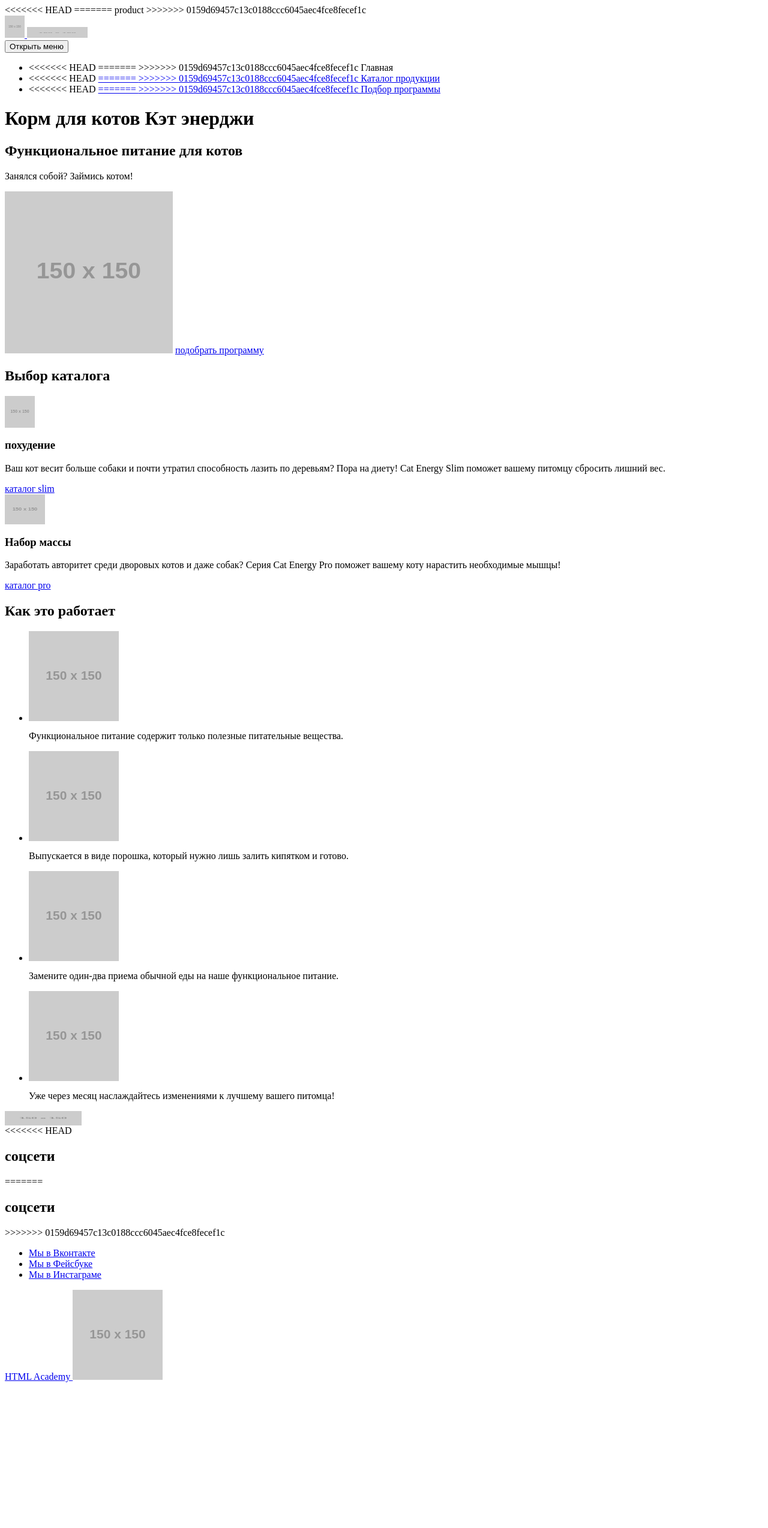
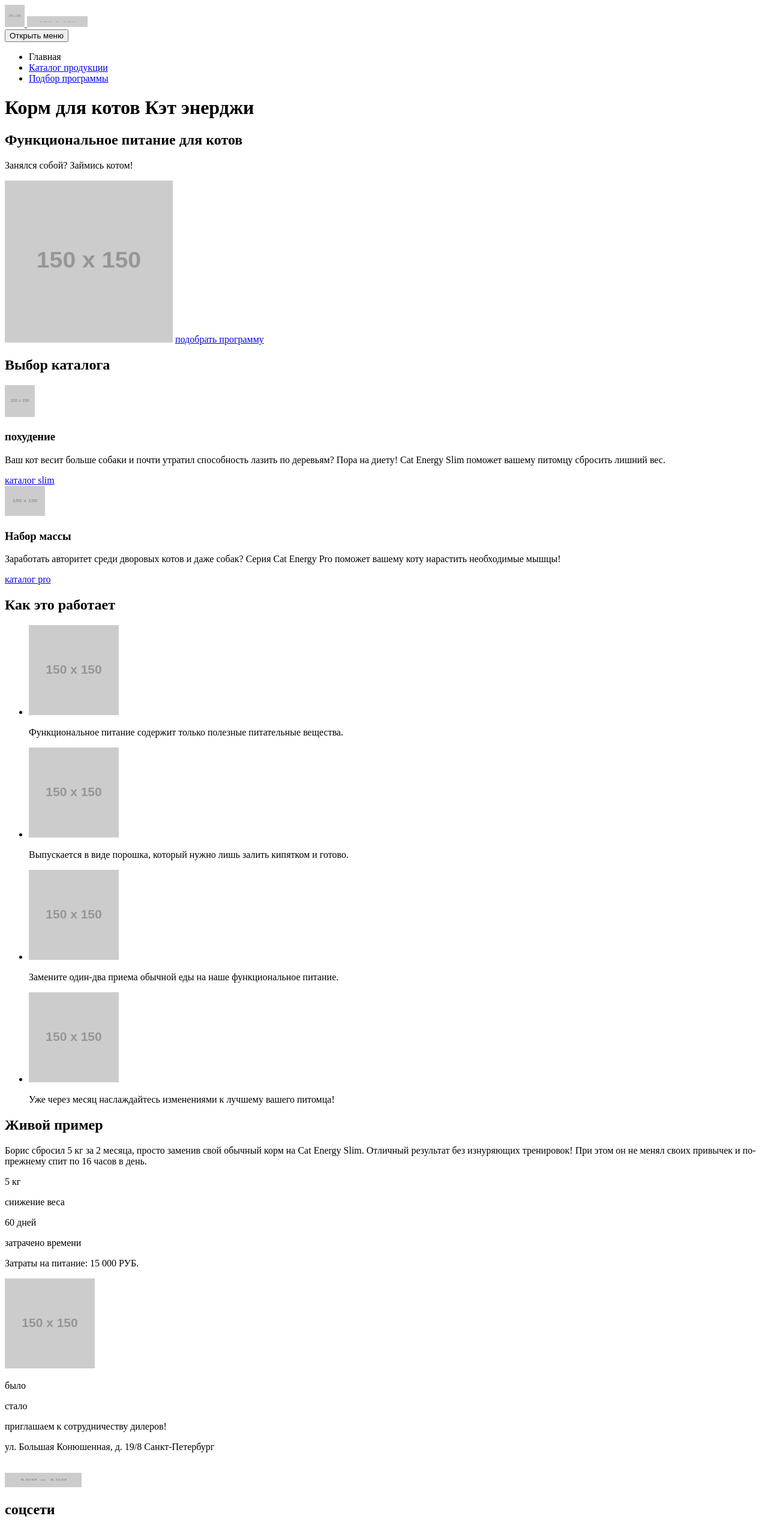
Before and after one commit to XpeNova/350451-cat-energy-20, a website: page source/index.html in a window 1280 px wide. Shown: the top 2547 px of the page at 60% size. Before the commit the page ends 2312 px from the top, so only its background shows below. Drawn offline with Linux system fonts and the light colour scheme; placeholder pictures from the web are drawn by us.

Commit message:
еще правки

```diff
--- a/source/index.html
+++ b/source/index.html
@@ -1,8 +1,5 @@
-<<<<<<< HEAD
+
 <!DOCTYPE html>
-=======
-product<!DOCTYPE html>
->>>>>>> 0159d69457c13c0188ccc6045aec4fce8fecef1c
 <html class="page" lang="ru">
   <head>
     <meta charset="utf-8">
@@ -21,29 +18,17 @@
         <div class="main-nav__wrapper">
         <ul class="main-nav__list site-list">
           <li class="site-list__item site-list__item--active">
-<<<<<<< HEAD
-            <a class="site-list_link">
-=======
-            <a>
->>>>>>> 0159d69457c13c0188ccc6045aec4fce8fecef1c
+            <a class="site-list__link">
               Главная
             </a>
           </li>
           <li class="site-list__item">
-<<<<<<< HEAD
-            <a class="site-list_link" href="catalog.html">
-=======
-            <a href="#">
->>>>>>> 0159d69457c13c0188ccc6045aec4fce8fecef1c
+            <a class="site-list__link" href="catalog.html">
               Каталог продукции
             </a>
           </li>
           <li class="site-list__item">
-<<<<<<< HEAD
-            <a class="site-list_link" href="form.html">
-=======
-            <a href="#">
->>>>>>> 0159d69457c13c0188ccc6045aec4fce8fecef1c
+            <a class="site-list__link" href="form.html">
               Подбор программы
             </a>
           </li>
@@ -95,6 +80,34 @@
           </li>
         </ul>
       </section>
+      <section class="example">
+        <h2 class="example__title">Живой пример</h2>
+        <p class="example__text">Борис сбросил 5 кг за 2 месяца, просто заменив свой обычный корм на Cat Energy Slim. Отличный результат без изнуряющих тренировок! При этом он не менял своих привычек и по-прежнему спит по 16 часов в день. </p>
+        <div class="example__stats stats">
+          <p class="stats__number">5 кг</p>
+          <p class="stats__text">снижение веса</p>
+        </div>
+        <div class="example__stats stats">
+          <p class="stats__number">60 дней</p>
+          <p class="stats__text">затрачено времени</p>
+        </div>
+        <p class="example__cost">Затраты на питание: 15 000 РУБ. </p>
+        <img class="example__img" src="https://via.placeholder.com/150x150" alt="Фото кота">
+        <div class="example__diff diff">
+          <p class="diff__before">было</p>
+          <!-- switch -->
+          <p class="diff__after">стало</p>
+        </div>
+      </section>
+      <section class="contacts">
+        <div class="contacts__adress ">
+          <p class="contacts__title">приглашаем к сотрудничеству дилеров!</p>
+          <p class="contacts__text">ул. Большая Конюшенная, д. 19/8 Санкт-Петербург</p>
+        </div>
+        <div class="contacts__map">
+          <img class="contacts__map" src="" alt="">
+        </div>
+      </section>
     </main>
     <footer class="page-footer">
       <div class="page-footer__logo">
@@ -102,13 +115,8 @@
           <img src="https://via.placeholder.com/150x150" width="128px" height="24px" alt="текст Кэт энерджи">
         </a>
       </div>
-<<<<<<< HEAD
       <div class="page-footer__social social">
         <h2 class="visually-hidden">соцсети</h2>
-=======
-      <div class="page-footer__social">
-        <h2>соцсети</h2>
->>>>>>> 0159d69457c13c0188ccc6045aec4fce8fecef1c
         <ul class="social__list">
           <li class="social__item">
             <a class="social__link social__link--vkontakte" href="https://vk.com/htmlacademy">Мы в Вконтакте</a>
```
Also changed, not shown: source/catalog.html (+0 -80 lines), source/form.html (+0 -5 lines).
